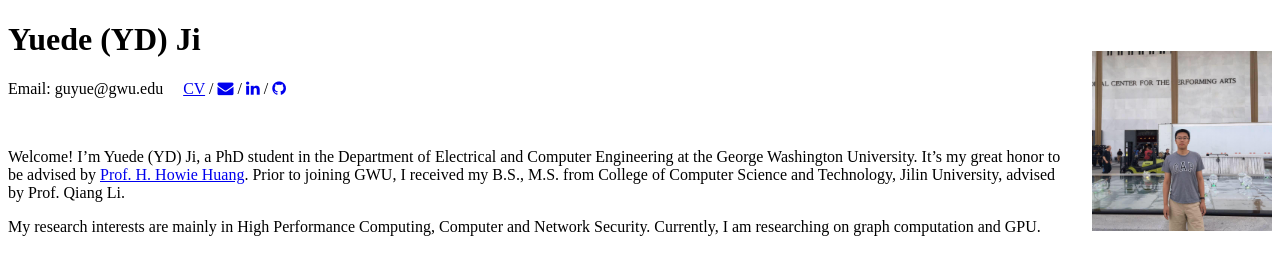
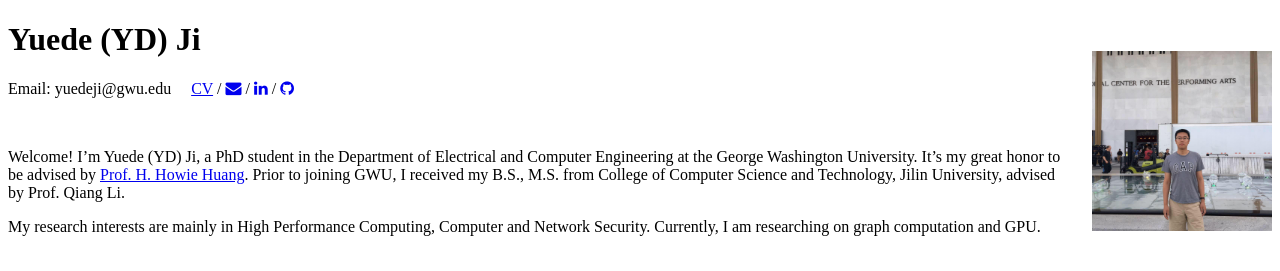
Before and after one commit to yuede/yuede.github.io, a Jekyll site: the page built from index.md, in a window 1280 px wide. Shown: the part 108-379 px from the top of the page. Built offline with Jekyll 4.4.1, drawn with Linux system fonts in a browser that asks for light colours; nearby versions of some CDN libraries.

Commit message:
update resume 6

```diff
--- a/_config.yml
+++ b/_config.yml
@@ -1,6 +1,6 @@
 exclude: [README.md, deploy.sh]
 highlighter: rouge
 name: Yuede (YD) Ji
-linkedin: Yuede(YD) Ji
+linkedin: yuede-yd-ji
 email: yuedeji@gwu.edu
 github: yuede
--- a/_includes/social.html
+++ b/_includes/social.html
@@ -1,7 +1,7 @@
 <div class="social">
   <p>
-    Email: guyue@gwu.edu &nbsp;&nbsp;&nbsp;
-    <a href="../static/info/grace-liu-cv.pdf">CV</a>
+    Email: yuedeji@gwu.edu &nbsp;&nbsp;&nbsp;
+    <a href="../static/info/yuede_cv.pdf">CV</a>
     {% if site.email %}
         / <a href="mailto:{{ site.email}}"><i class="fa fa-envelope"></i></a>
     {% endif %}
```
Also changed, not shown: 1 other file.
